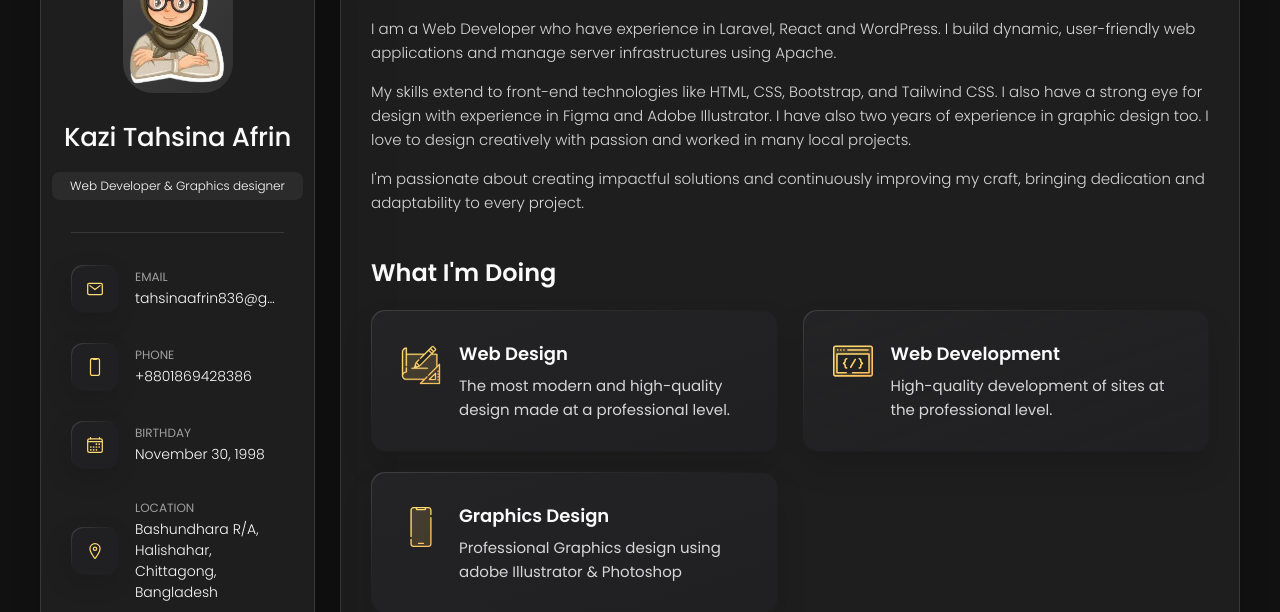
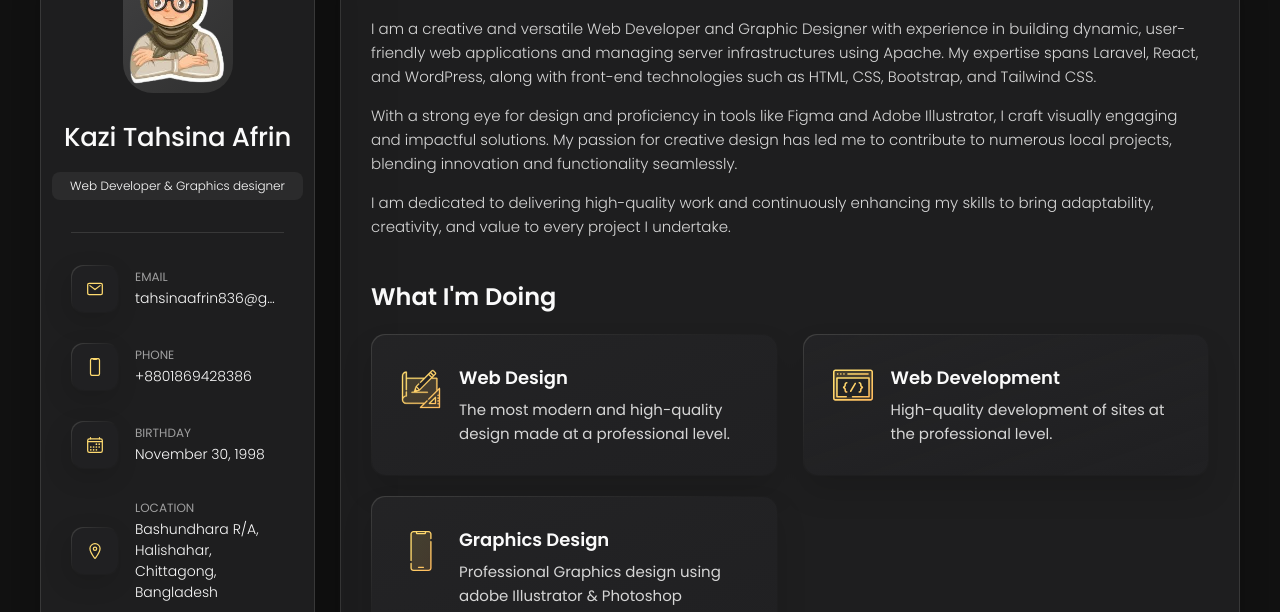
Before and after one commit to tahsina836/portfolio, a plain HTML site: page index.html in a window 1280 px wide. Shown: the part 162-774 px from the top of the page. Drawn offline with nearby package versions, Linux system fonts and the light colour scheme.

Commit message:
about me description updated

```diff
--- a/index.html
+++ b/index.html
@@ -223,19 +223,22 @@
 
         <section class="about-text">
           <p>
-            I am a Web Developer who have experience in Laravel, React and WordPress. I build dynamic, user-friendly web
-            applications and manage server infrastructures using Apache.
+            I am a creative and versatile Web Developer and Graphic Designer with experience in building dynamic,
+            user-friendly web applications and managing server infrastructures using Apache.
+            My expertise spans Laravel, React, and WordPress, along with front-end technologies such as HTML, CSS,
+            Bootstrap, and Tailwind CSS.
           </p>
 
           <p>
-            My skills extend to front-end technologies like HTML, CSS, Bootstrap, and Tailwind CSS. I also have a strong
-            eye for design with experience in Figma and Adobe Illustrator. I have also two years of experience in
-            graphic design too. I love to design creatively with passion and worked in many local projects.
+            With a strong eye for design and proficiency in tools like Figma and Adobe Illustrator,
+            I craft visually engaging and impactful solutions.
+            My passion for creative design has led me to contribute to numerous local projects,
+            blending innovation and functionality seamlessly.
           </p>
 
           <p>
-            I'm passionate about creating impactful solutions and continuously improving my craft, bringing dedication
-            and adaptability to every project.
+            I am dedicated to delivering high-quality work and continuously enhancing my skills to bring adaptability,
+            creativity, and value to every project I undertake.
           </p>
 
         </section>
```
